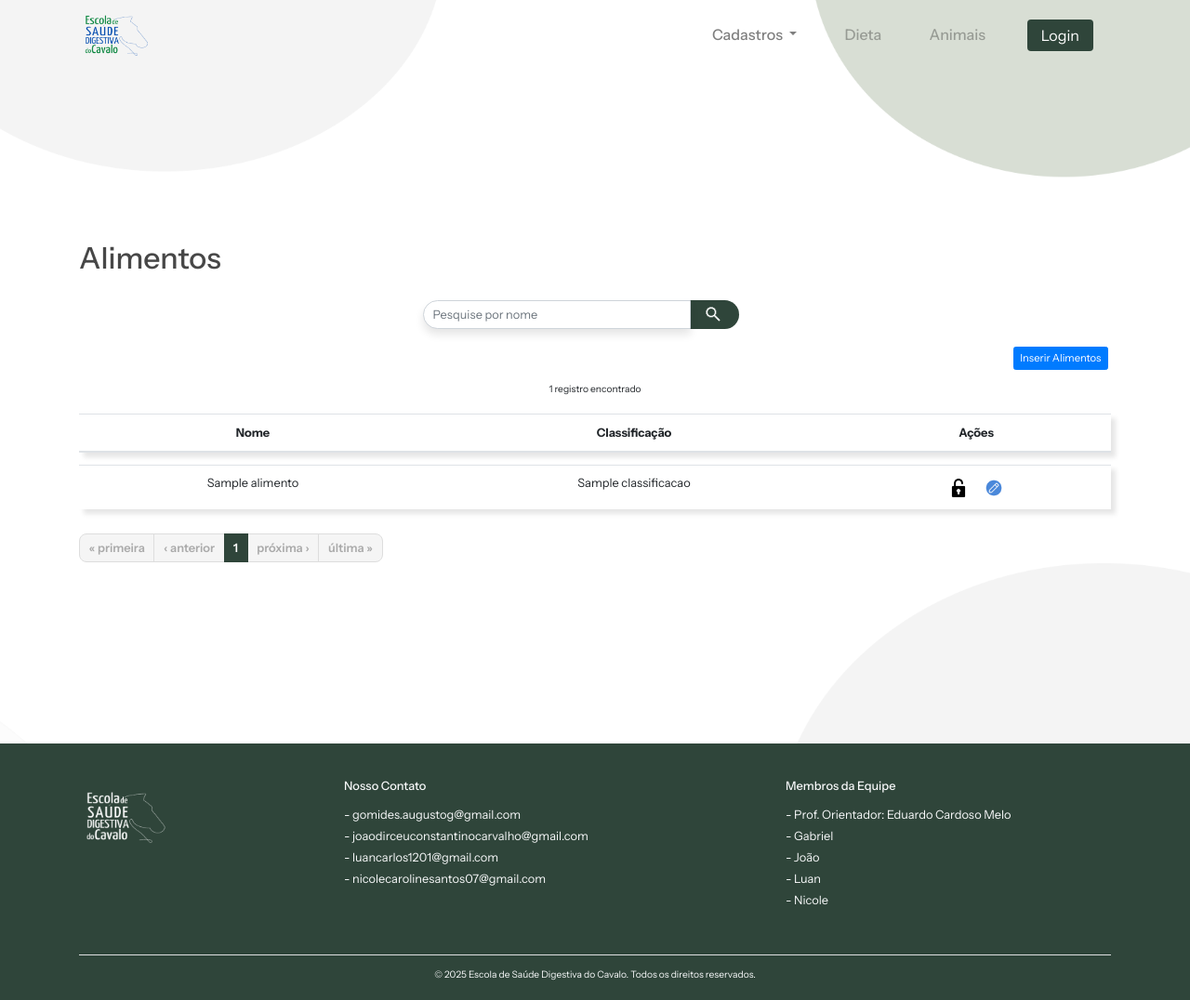
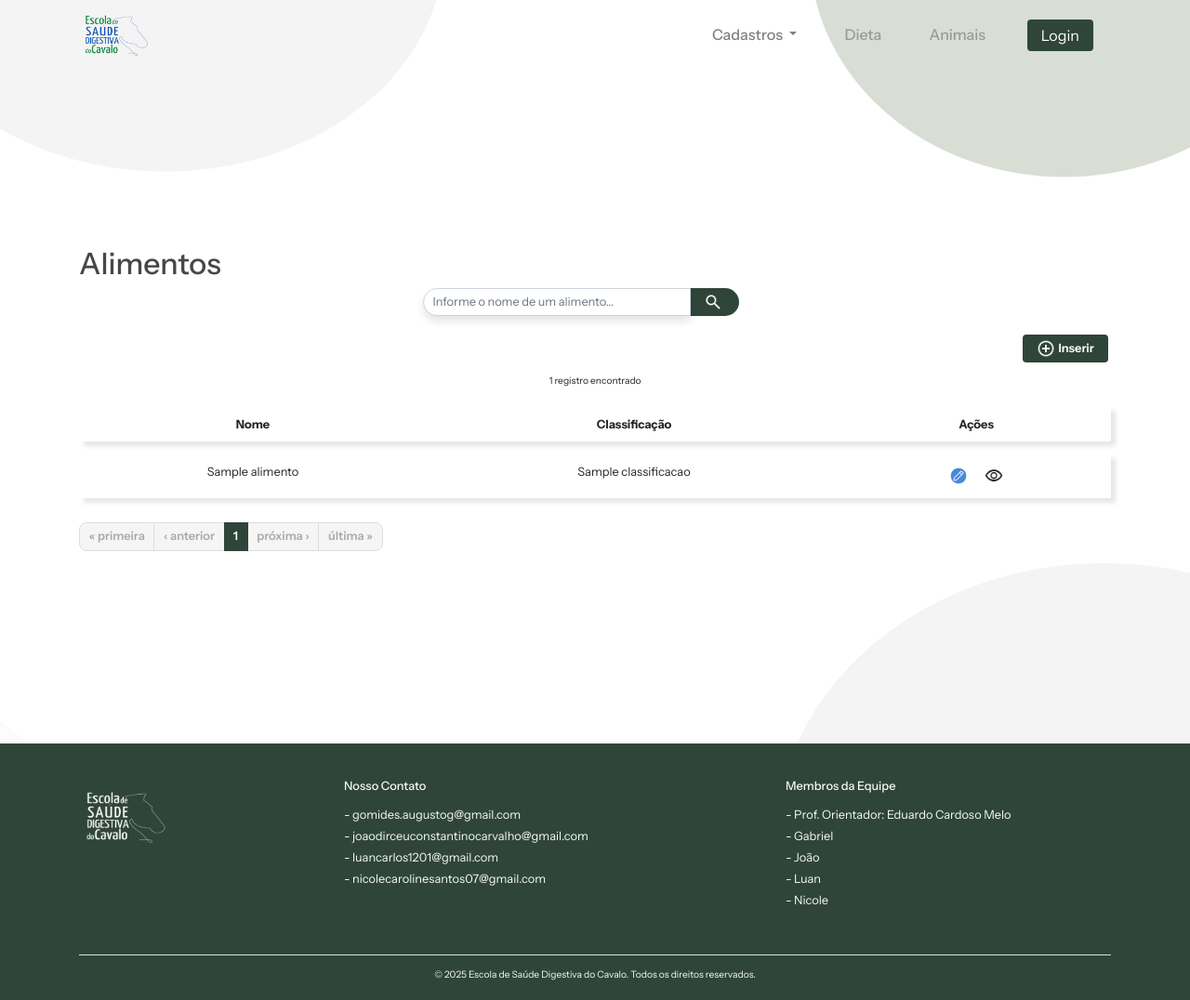
Before and after one commit to Gabriel-Augusto21/ESDC, a Django app: page /alimentos/ in a window 1280 px wide. Shown: the whole page at 93% size. Run offline with Django 4.2, Linux system fonts and the light colour scheme; tables that the repository leaves empty hold one stand-in row (values such as "Sample post"); some libraries are stand-ins or nearby versions.

Commit message:
Inserir e Atualizar prontos

```diff
--- a/alimentos/templates/alimentos.html
+++ b/alimentos/templates/alimentos.html
@@ -1,13 +1,10 @@
 {% extends 'master.html' %}
-{%load static%}
+{% load static %}
 {% block conteudo %}
-<div class="container">
-   <div class="form-group row align-items-center mb-4">
-      <div class="col-12 text-center">
-         <h1>Alimentos</h1>
-      </div>
-   </div>
-      <form method="get" class="form-group row mb-4 d-flex justify-content-center">
+<div class="container mt-3">
+   <h1>Alimentos</h1>
+   <!-- Formulário de busca -->
+   <form method="get" class="form-group row mb-4 d-flex justify-content-center">
    <div class="col-4">
     <div class="input-group">
       <input class="form-control"
@@ -15,7 +12,7 @@
              name="query"
              value="{{ query }}"
              type="text"
-             placeholder="Pesquise por nome"
+             placeholder="Informe o nome de um alimento..."
              style="border-radius: 20px 0 0 20px;">
       <div class="input-group-append">
         <button type="submit" class="botao" style="border-radius: 0 20px 20px 0;"><img src="{% static 'img/search.png' %}" width="20" style=" margin-right: 3px; filter: brightness(0) invert(1)"></button>
@@ -25,8 +22,11 @@
 </form>
     <!-- Botão de inserir -->
     <div class="form-group row mr-1 justify-content-end">
-        <button type="button" class="btn btn-sm btn-primary insert-btn">Inserir Alimentos</button>
-    </div>
+      <button type="button" class="botao insert-btn" data-url="{% url 'alimentos:inserir_nutriente' %}">
+         <img src="{% static 'img/add_circle.png' %}" width="20" style= "margin-right: 3px; filter: brightness(0) invert(1)">
+         Inserir
+      </button>
+   </div>
     <!-- Contador de registros -->
     <legend class="text-center small">
         {% if page_obj.paginator.count == 0 %}
@@ -38,10 +38,8 @@
         {% endif %}
     </legend>
     <!-- Registros -->
-      <div id="nutrientes-table">
-         {% include 'alimentos_table.html' %}
-      </div>
-   </fieldset>
+    {% include 'alimentos_table.html' %}
+    <br>
 </div>
 
 <script type="module" src="{% static 'js/crud_alimentos.js' %}"></script>
--- a/alimentos/templates/alimentos_table.html
+++ b/alimentos/templates/alimentos_table.html
@@ -1,26 +1,33 @@
 {% load static %}
-<table class="table tabela table-hover">
+<table class="table table-borderless tabela table-hover">
     <thead>
         <tr>
-            <th scope="col">Nome</th>
-            <th scope="col">Classificação</th>
-            <th scope="col">Ações</th>
+            <th>Nome</th>
+            <th>Classificação</th>
+            <th class="text-end">Ações</th>
         </tr>
     </thead>
     <tbody>
         {% for alimento in alimentos %}
-        <tr class="alimentos-row" data-id="{{ alimento.id }}" data-nome="{{ alimento.nome }}">
+        <tr class="container" data-id="{{ alimento.id }}" data-nome="{{ alimento.nome }}" data-id-classificacao="{{ alimento.classificacao.id }}"
+        {% if alimento.is_active %}
+            style="background-color: #ffffff"
+        {% else %}
+            style="background-color:rgba(190, 190, 190, 0.31)"
+        {% endif %}>
             <td id="txtNome">{{ alimento.nome }}</td>
             <td>{{alimento.classificacao.nome}}</td>
-            <td>{% if alimento.is_active %}
-                <button class="btn btn-sm desativar-btn" alt="Ativar">
-                    <img src="{% static 'img/unlock.png' %}"  width="20" height="20">{% else %}
-                <button class="btn btn-sm ativar-btn" alt="Desativar">
-                    <img src="{% static 'img/lock.png' %}"  width="20" height="20">
-                {% endif %}</button>
-                {% if alimento.is_active %}
+
+            <td class="text-end">{% if alimento.is_active %}
                 <button class="btn btn-sm update-btn">
                     <img src="{% static 'img/update.png' %}" alt="Alterar" width="20" height="20">
+                </button>
+                <button class="btn btn-sm desativar-btn" alt="Ativar">
+                    <img src="{% static 'img/visibility.png' %}" width="20">
+                </button>
+                {% else %}
+                <button class="btn btn-sm ativar-btn" alt="Desativar">
+                    <img src="{% static 'img/not_visibility.png' %}" width="20">
                 </button>
                 {% endif %}
             </td>
--- a/alimentos/templates/nutrientes.html
+++ b/alimentos/templates/nutrientes.html
@@ -20,7 +20,6 @@
     </div>
   </div>
 </form>
-
    <!-- Botão de inserir -->
    <div class="form-group row mr-1 justify-content-end">
       <button type="button" class="botao insert-btn" data-url="{% url 'alimentos:inserir_nutriente' %}">
--- a/alimentos/templates/nutrientes_table.html
+++ b/alimentos/templates/nutrientes_table.html
@@ -1,5 +1,4 @@
 {% load static %}
-
 <table class="table table-borderless tabela table-hover">
     <thead>
         <tr>
--- a/alimentos/views.py
+++ b/alimentos/views.py
@@ -8,7 +8,7 @@ from django.conf import settings
 def nutrientes(request):
     query = request.GET.get('query', '')
     nutrientes_lista = Nutriente.objects.filter(nome__icontains=query).order_by('-is_active', 'nome')
-    paginator = Paginator(nutrientes_lista, getattr(settings, 'NUMBER_GRID_PAGES', 10))
+    paginator = Paginator(nutrientes_lista, 10)
     page_obj = paginator.get_page(request.GET.get('page'))
 
     return render(request, 'nutrientes.html', {
@@ -203,8 +203,9 @@ def listar_classificacoes(request):
 
 # ALIMENTOS
 def alimentos(request):
+#    alimentos_lista = Alimento.objects.all().order_by('-is_active','nome')
    alimentos_lista = Alimento.objects.all().order_by('nome')
-   paginator = Paginator(alimentos_lista, settings.NUMBER_GRID_PAGES)
+   paginator = Paginator(alimentos_lista, 10)
    numero_pagina = request.GET.get('page')
    page_obj = paginator.get_page(numero_pagina)
    return render(request, 'alimentos.html', {"alimentos": page_obj, "page_obj": page_obj})
@@ -225,22 +226,48 @@ def alimento_exists(request):
     nome = request.POST.get('nome')
     alimento = Alimento.objects.filter(nome=nome).exists()
     print(alimento)
-    return js({'alimento': 'paopao'}, status=201)
+    return js({'alimento': alimento}, status=201)
 
 
 def inserir_alimento(request):
-    return print('entrei aqui')
+    if request.method == 'POST':
+        nome = request.POST.get('nome')
+        classificacao = request.POST.get('id_classificacao')
+        if not Alimento.objects.filter(nome=nome).exists():
+            item = Classificacao.objects.get(id=classificacao)
+            Alimento.objects.create(nome=nome, classificacao=item)
+            return js({'Mensagem': f'"{nome}" inserido com sucesso!'}, status=200)
+        return js({'Mensagem': "Alimento já existente na base de dados!"}, status=400)
 
 def atualizar_alimento(request):
     if request.method == 'POST':
+        id_alimento = request.POST.get('id')
+        nomeAnterior = request.POST.get('nomeAnterior')
         nome = request.POST.get('nome')
-        nomeAnterior = request.POST.get('nomeAnterior')
-        id = request.POST.get('id')
-        item = Alimento.objects.get(id=id)
-        if item:
-            item.nome = nome
-            item.save()
-            return js({'Mensagem': f'"{nomeAnterior}" atualizado para {nome}!'}, status=200)
+
+        id_classificacao = request.POST.get('id_classificacao')
+        alimento = Alimento.objects.get(id=id_alimento)
+        classificacaoAnterior = Classificacao.objects.get(id=alimento.classificacao.id)
+        classificacao = Classificacao.objects.get(id=id_classificacao)
+        print(classificacao.nome, nome, nomeAnterior, classificacaoAnterior.nome)
+        if alimento:
+
+            if nome == nomeAnterior and classificacaoAnterior.nome != classificacao.nome:
+                alimento.classificacao = classificacao
+                alimento.save()
+                return js({'Mensagem': f'"{classificacaoAnterior.nome}" atualizado para {classificacao.nome}!'}, status=200)
+            elif nome != nomeAnterior and classificacaoAnterior.nome != classificacao.nome:
+                alimento.classificacao = classificacao
+                alimento.nome = nome
+                alimento.save()
+
+                return js({'Mensagem': f'"{nomeAnterior} - {classificacaoAnterior.nome}" atualizado para "{nome} - {alimento.classificacao.nome}"!'}, status=200)
+            elif nome != nomeAnterior and classificacaoAnterior.nome == classificacao.nome:
+                alimento.nome = nome
+                alimento.save()
+                return js({'Mensagem': f'"{nomeAnterior}" atualizado para {nome}!'}, status=200)
+            else:
+                return js({'Mensagem': 'Náo há o que fazer, dados inalterados!'}, status=400)
     return js({'Mensagem': 'Alguma coisa deu errado!'}, status=400)
 
 def ativar_alimento(request):
--- a/resources/static/js/alertas_alimentos.js
+++ b/resources/static/js/alertas_alimentos.js
@@ -19,7 +19,6 @@ export function ativar(elemento){
                 },
                 swap: 'none'
             });
-
         }else{
             console.log("O usuário deseja cancelar")
         }
@@ -64,13 +63,13 @@ export function atualizar(elemento, html){
         focusConfirm: false,
         preConfirm: () => {
             const nome = document.getElementById('txtNomeAlimento').value.trim();
+            const classificacao = document.getElementById('idClassificacao').value.trim();
+
             if (!nome) {
                 Swal.showValidationMessage('O nome do alimento é obrigatório!');
                 return false;
-            }else if (nomeAnterior == nome){
-                Swal.showValidationMessage('Não é possível atualizar para o mesmo nome!');
             }
-            return { nome, nomeAnterior, idAlimento};
+            return { nome, nomeAnterior, idAlimento, classificacao};
         }
     }).then(resp => {
         if (resp.isConfirmed) {
@@ -80,7 +79,8 @@ export function atualizar(elemento, html){
                 values: {
                     nome: resp.value.nome,
                     nomeAnterior: nomeAnterior,
-                    id: idAlimento
+                    id: idAlimento,
+                    id_classificacao: resp.value.classificacao
                 },
                 swap: 'none'
             });
@@ -106,20 +106,22 @@ export function inserir(modalHtml){
         confirmButtonText: 'Inserir',
         preConfirm: () => {
             const nome = document.getElementById('txtNomeAlimento').value.trim();
+            const classificacao = document.getElementById('idClassificacao').value.trim();
             if (!nome) {
                 Swal.showValidationMessage('O nome do alimento é obrigatório!');
                 return false;
             }
-            return { nome };
+            return { nome, classificacao };
         }
     }).then((resp) => {
         if (resp.isConfirmed) {
-            htmx.ajax('POST', '/alimento_exists/', {
+            htmx.ajax('POST', '/inserir_alimento/', {
                 values: {
-                    nome: resp.value.nome
+                    nome: resp.value.nome,
+                    id_classificacao: resp.value.classificacao
                 },
                 swap: 'none'
-            })
+            });
         } else {
             console.log("O usuário cancelou a ação");
         }
@@ -128,7 +130,8 @@ export function inserir(modalHtml){
 // Tratamento das responses
 htmx.on("htmx:afterOnLoad", (event) => {
     const resp = JSON.parse(event.detail.xhr.response);
-    if (event.detail.xhr.status === 200 && resp.Mensagem?.includes('ativado')) {
+    if (event.detail.xhr.status === 200) {
+        if (resp.Mensagem?.includes('ativado')) {
             Swal.fire({
                 title: 'Sucesso!',
                 text: resp.Mensagem,
@@ -137,10 +140,9 @@ htmx.on("htmx:afterOnLoad", (event) => {
                 timerProgressBar: true,
                 confirmButtonColor: '#3085d6'
             }).then(() => {
-
                 window.location.reload();
             });
-    }else if(event.detail.xhr.status === 200 && resp.Mensagem?.includes('desativado')){
+        }else if(resp.Mensagem?.includes('desativado')){
             Swal.fire({
             title: 'Sucesso!',
             text: resp.Mensagem,
@@ -151,18 +153,56 @@ htmx.on("htmx:afterOnLoad", (event) => {
         }).then(() => {
             window.location.reload();
         });
-    }else if(event.detail.xhr.status === 200 && resp.Mensagem?.includes('atualizado')){
+        }else if(resp.Mensagem?.includes('atualizado')){
             Swal.fire({
             title: 'Sucesso!',
             text: resp.Mensagem,
             icon: 'success',
             confirmButtonColor: '#3085d6',
-        timer: 3000,
+            timer: 10000,
             timerProgressBar: true
         }).then(() => {
             window.location.reload();
         });
-    }else if(event.detail.xhr.status === 201){
-        console.log('Tratando a resposta da requisicao', resp.alimento)
+        }else if (resp.Mensagem?.includes('inserido')) {
+            Swal.fire({
+                title: 'Sucesso!',
+                text: resp.Mensagem,
+                icon: 'success',
+                timer: 3000,
+                timerProgressBar: true,
+                confirmButtonColor: '#3085d6'
+            }).then(() => {
+                window.location.reload();
+            });
+        }
     }
 });
+htmx.on("htmx:responseError", (event) => {
+    event.stopPropagation(); // Evita que o erro suba
+    const status = event.detail.xhr.status;
+    const resp = JSON.parse(event.detail.xhr.response);
+
+    if (status === 400 && resp.Mensagem?.includes("já existente")) {
+        Swal.fire({
+            title: 'Erro!',
+            text: resp.Mensagem,
+            icon: 'error',
+            confirmButtonColor: '#3085d6',
+        });
+    }else if (status === 400 && resp.Mensagem?.includes("inalterados")) {
+        Swal.fire({
+            title: 'Erro!',
+            text: resp.Mensagem,
+            icon: 'error',
+            confirmButtonColor: '#3085d6',
+        });
+    } else {
+        Swal.fire({
+            title: 'Erro inesperado',
+            text: 'Algo deu errado. Tente novamente mais tarde.',
+            icon: 'error',
+            confirmButtonColor: '#3085d6',
+        });
+    }
+});
--- a/resources/static/js/crud_alimentos.js
+++ b/resources/static/js/crud_alimentos.js
@@ -9,13 +9,37 @@ document.body.addEventListener('click', function (evento){
     }else if(botao.classList.contains('ativar-btn')) {
         ativar(dados)
     }else if(botao.classList.contains('update-btn')) {
+        console.log(dados.dataset.idClassificacao)
+        fetch('/classificacoes_json/')
+            .then(response => response.json())
+            .then(classificacoes => {
+                const optionsHtml = classificacoes.map(n =>
+                `<option value="${n.id}" ${n.id == dados.dataset.idClassificacao ? 'selected' : ''}>
+                    ${n.nome}
+                </option>`).join("");
+
                 const modalHtml = `
+                    <div class="container my-3" style="text-align: start;">
+                        <div class="row">
                             <div class="container my-3" style="text-align: start;">
                                 <label for="txtNomeAlimento" class="form-label">Nome do alimento</label>
                                 <input id="txtNomeAlimento" class="form-control" type="text" placeholder="Nome do alimento" value="${dados.dataset.nome}">
                             </div>
+                            <div class="col">
+                                <label for="idClassificacao" class="form-label">Classificação</label>
+                                <select class="form-control" id="idClassificacao">
+                                    ${optionsHtml}
+                                </select>
+                            </div>
+                        </div>
+                    </div>
                 `;
                 atualizar(dados, modalHtml)
+            })
+            .catch(error => {
+                console.error('Erro ao carregar classificações:', error);
+                Swal.fire('Erro', 'Não foi possível carregar as classificações.', 'error');
+        });
     }else if(botao.classList.contains('insert-btn')){
         fetch('/classificacoes_json/')
             .then(response => response.json())
@@ -31,8 +55,8 @@ document.body.addEventListener('click', function (evento){
                                 <input id="txtNomeAlimento" class="form-control" type="text" placeholder="Nome do alimento">
                             </div>
                             <div class="col">
-                                <label for="floatingSelect" class="form-label">Classificação</label>
-                                <select class="form-control" id="floatingSelect">
+                                <label for="idClassificacao" class="form-label">Classificação</label>
+                                <select class="form-control" id="idClassificacao">
                                     ${optionsHtml}
                                 </select>
                             </div>
```
Lines whose indentation alone changed are shown as unchanged.
